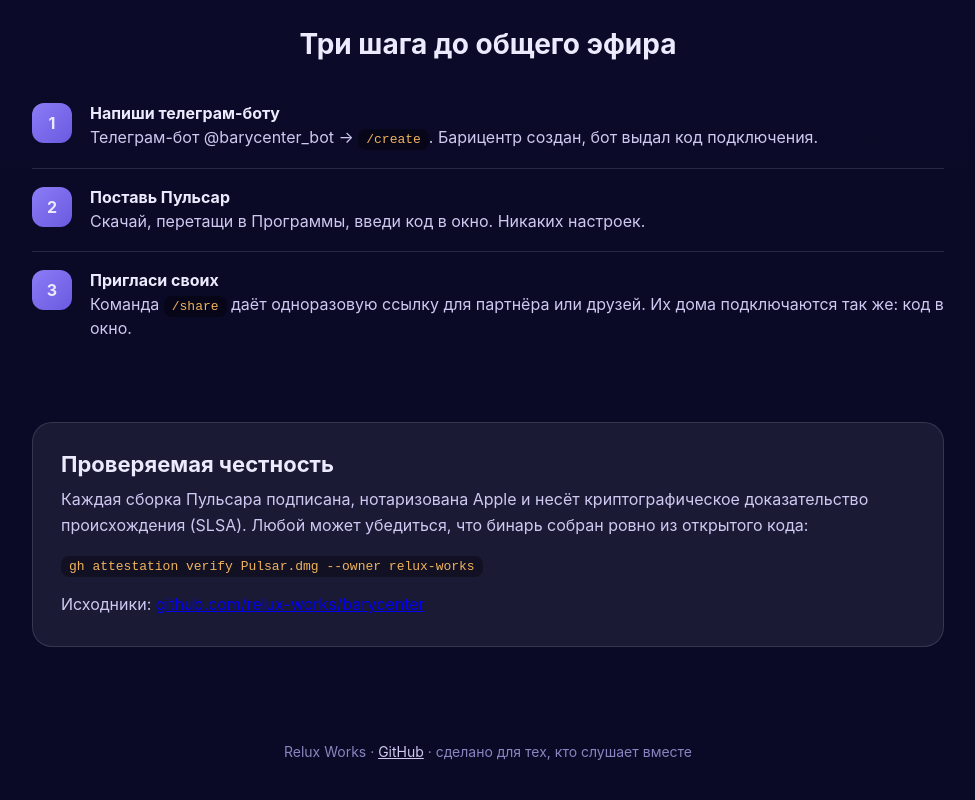
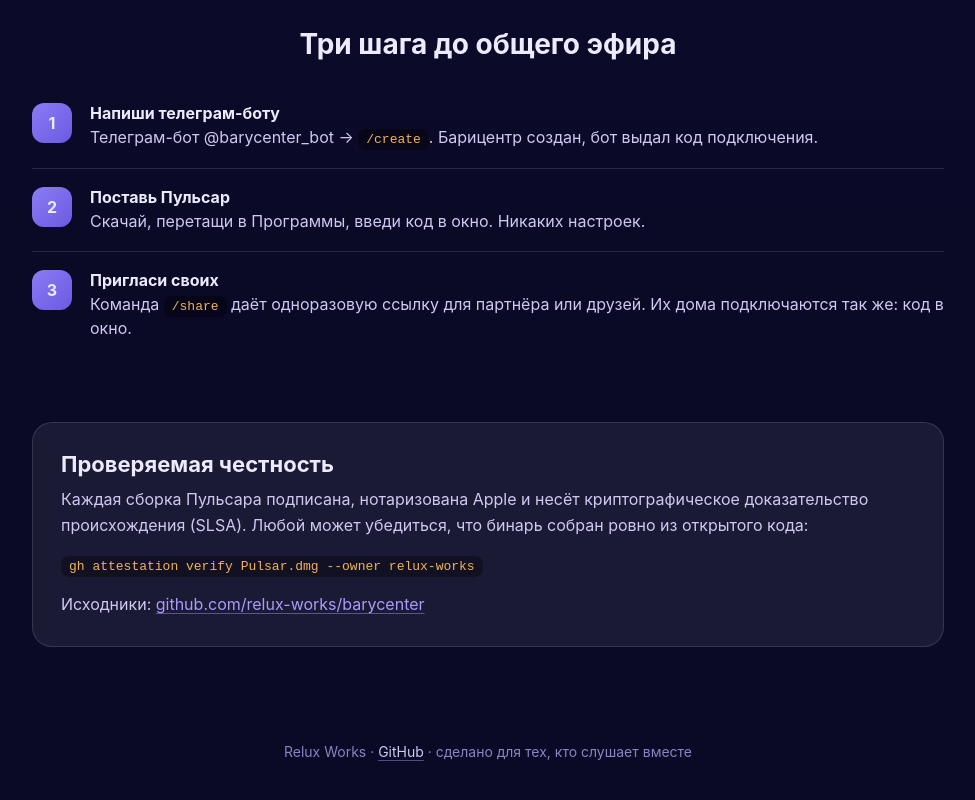
Before and after one commit to relux-works/pulsar-site, a plain HTML site: page index.html in a window 1280 px wide. Shown: the part 1153-1953 px from the top of the page, without its empty margins (152-1127 px from the left). Drawn offline with Linux system fonts and the light colour scheme.

Commit message:
site: readable link color everywhere (was default browser blue in the verify block)

```diff
--- a/index.html
+++ b/index.html
@@ -15,6 +15,8 @@
 <style>
 :root { --indigo:#12103a; --deep:#0a0926; --violet:#8b7cf6; --gold:#f0b35c; --glass:rgba(255,255,255,.07); --stroke:rgba(255,255,255,.12); }
 *{margin:0;box-sizing:border-box}
+a{color:#a99cf8;text-decoration-color:rgba(169,156,248,.45);text-underline-offset:3px}
+a:hover{color:#c9c0ff}
 body{font-family:-apple-system,BlinkMacSystemFont,"SF Pro Text",Inter,sans-serif;background:linear-gradient(180deg,var(--indigo),var(--deep) 70%);color:#eceafd;min-height:100vh}
 .wrap{max-width:960px;margin:0 auto;padding:48px 24px}
 header{display:flex;flex-direction:column;align-items:center;text-align:center;padding:64px 0 32px;position:relative}
```
